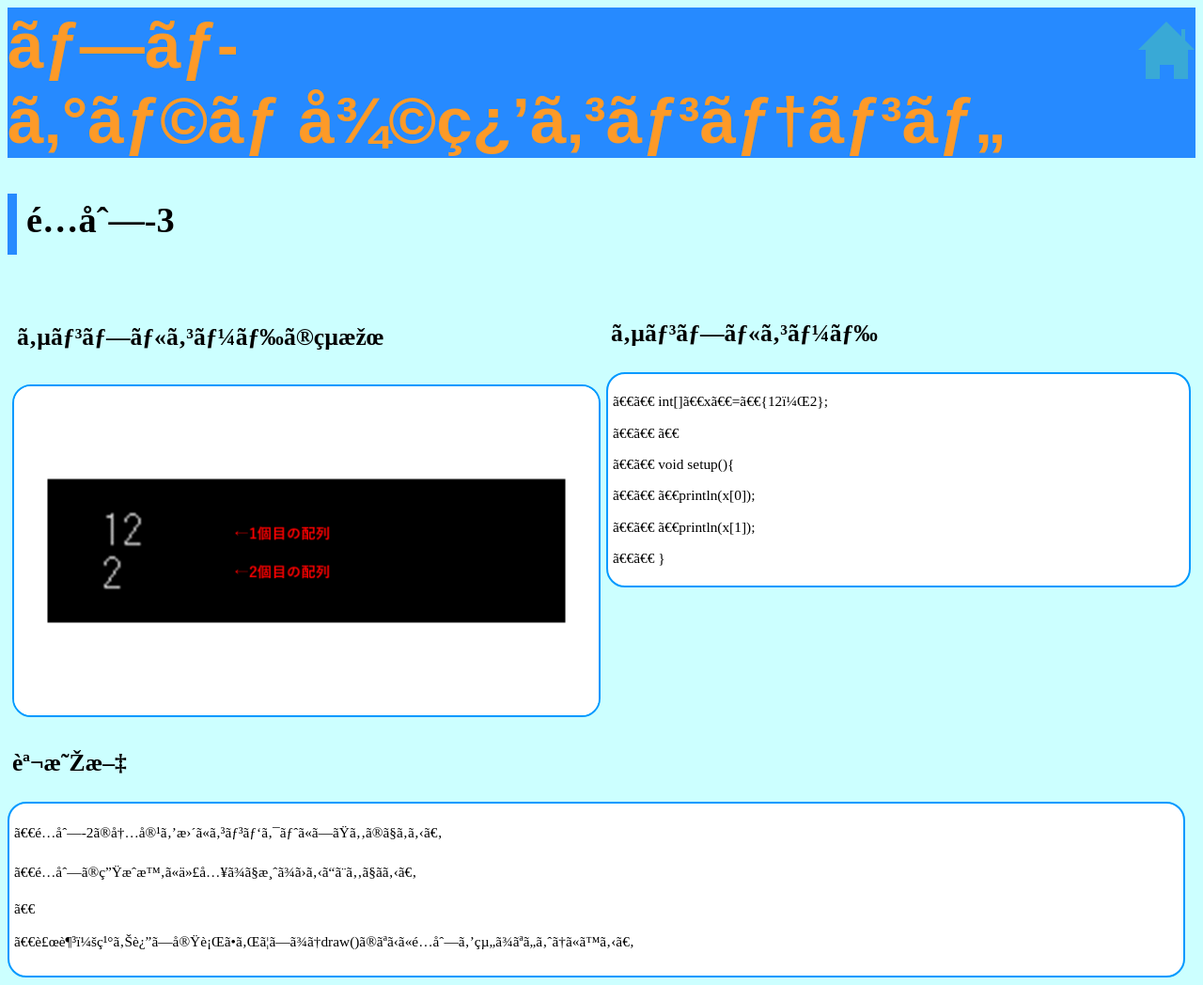
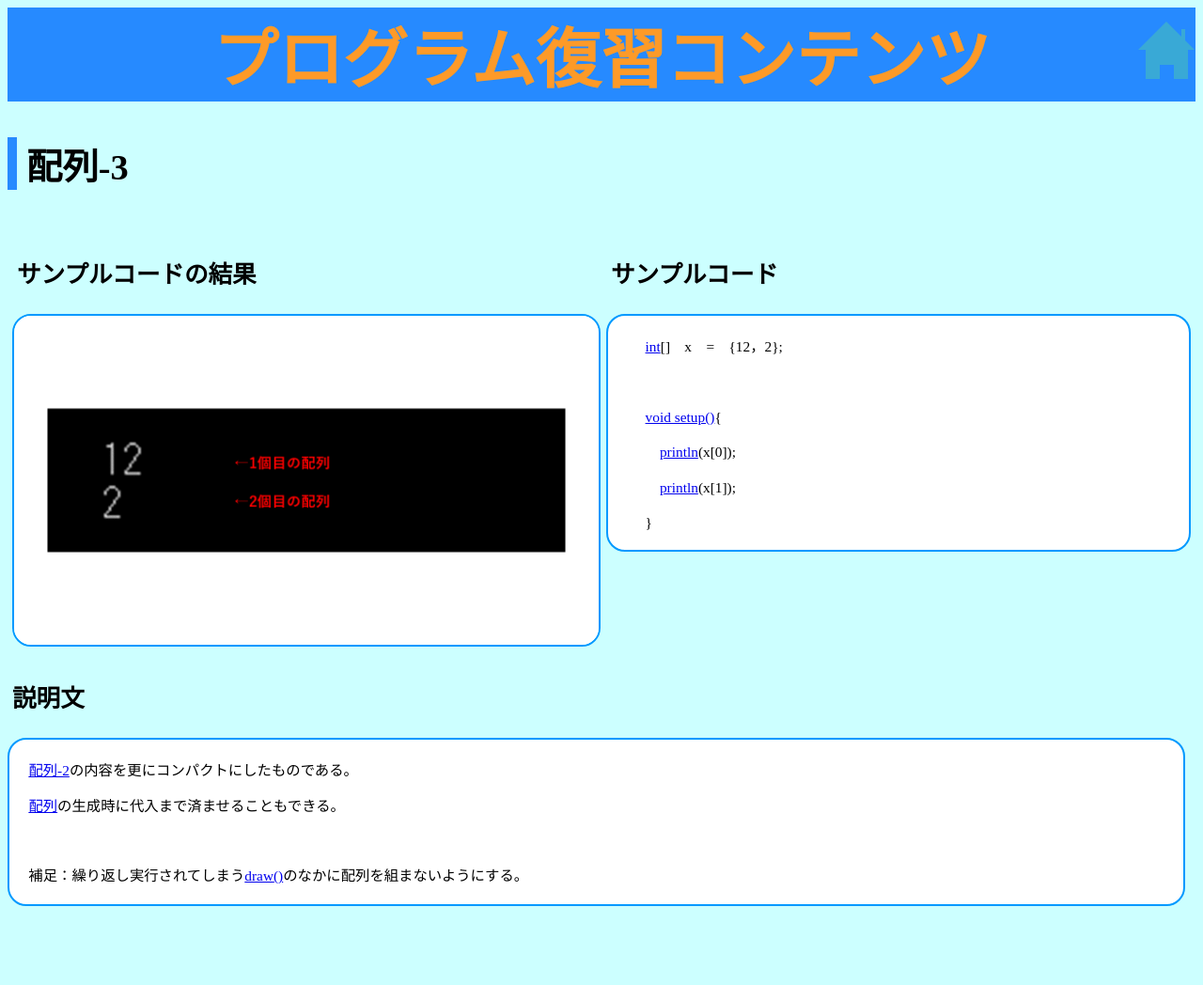
Before and after one commit to o-saringu/11-3, a plain HTML site: page index.html in a window 1280 px wide. Shown: the whole page at 94% size. After the commit the page ends 972 px from the top, so only its background shows below. Drawn offline with Linux system fonts and the light colour scheme.

Commit message:
Update index.html

```diff
--- a/index.html
+++ b/index.html
@@ -1,7 +1,14 @@
 <!DOCTYPE html>
+<html lang="jp">
+
 <head>
-<meta charset="UTF=8">
-<link rel="stylesheet" href="style.css">
+  <meta charset="UTF-8">
+  <link rel="stylesheet" href="style.css">
+  <meta name="viewport" content="width=device-width, initial-scale=1.0">
+
+<link rel="preconnect" href="https://fonts.googleapis.com">
+<link rel="preconnect" href="https://fonts.gstatic.com" crossorigin>
+<link href="https://fonts.googleapis.com/css2?family=Bangers&family=M+PLUS+1p:wght@500&family=Oswald&display=swap" rel="stylesheet">
 </head>
 
 <body>
@@ -22,11 +29,11 @@
 	<div class="yoko1">
 	<div class="komidasi2"><p>サンプルコード</div>
 	<div class="code">
-		<p>　　	int[]　x　=　{12，2};
+		<p>　　	<a href="https://o-saringu.github.io/de-ta/"target="_blank" rel="noopener noreferrer" >int</a>[]　x　=　{12，2};
 		<p>
-		<p>　　	void setup(){
-		<p>　　	　println(x[0]);
-		<p>　　	　println(x[1]);
+		<p>　　	<a href="https://o-saringu.github.io/5-2/"target="_blank" rel="noopener noreferrer" >void setup()</a>{
+		<p>　　	　<a href="https://o-saringu.github.io/printIn/"target="_blank" rel="noopener noreferrer" >println</a>(x[0]);
+		<p>　　	　<a href="https://o-saringu.github.io/printIn/"target="_blank" rel="noopener noreferrer" >println</a>(x[1]);
 		<p>　　	}
 	</div>
 	</div>
@@ -35,10 +42,10 @@
 
 <div class="komidasi3"><p>説明文</div>
 <div class="ep">
-	<p>　配列-2の内容を更にコンパクトにしたものである。
-	<p>　配列の生成時に代入まで済ませることもできる。
+	<p>　<a href="https://o-saringu.github.io/9-2/"target="_blank" rel="noopener noreferrer" >配列-2</a>の内容を更にコンパクトにしたものである。
+	<p>　<a href="https://o-saringu.github.io/hairetu/"target="_blank" rel="noopener noreferrer" >配列</a>の生成時に代入まで済ませることもできる。
 	<p>
-	<p>　補足：繰り返し実行されてしまうdraw()のなかに配列を組まないようにする。
+	<p>　補足：繰り返し実行されてしまう<a href="https://o-saringu.github.io/5-1/"target="_blank" rel="noopener noreferrer" >draw()</a>のなかに配列を組まないようにする。
 </div>
 
 </body>
```
